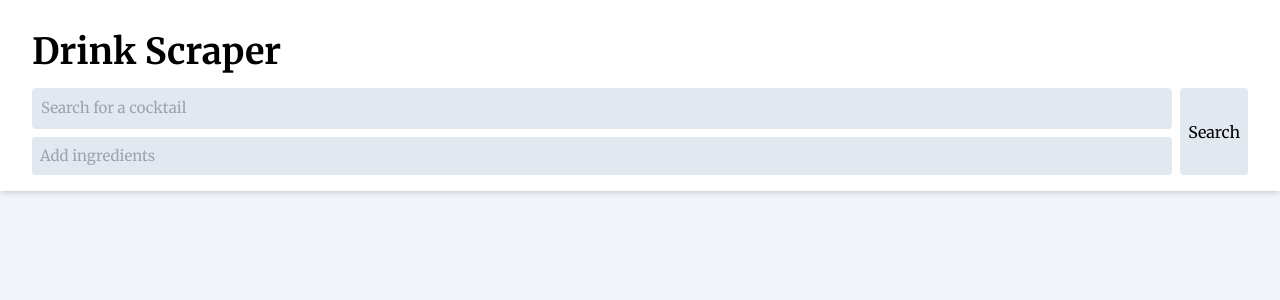
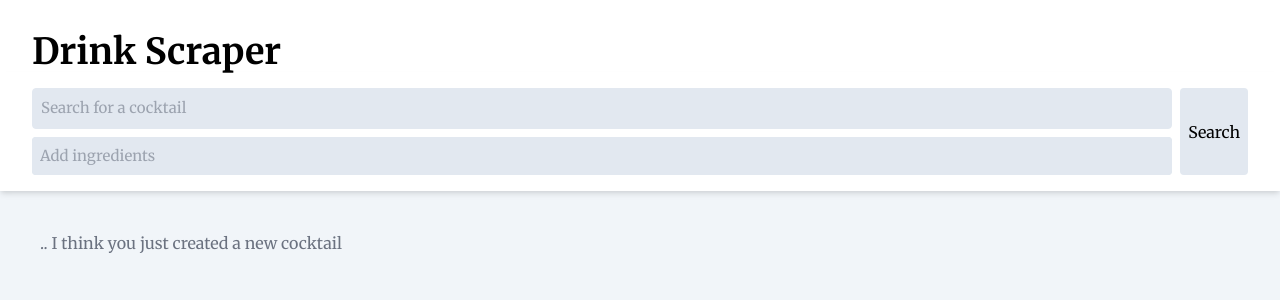
Before and after one commit to TorstenTyp/drinkscraper-next, a Next.js app: page / in a window 1280 px wide. Shown: the top 300 px of the page. Built offline with nearby package versions, Linux system fonts and the light colour scheme.

Commit message:
Message on 0 results found

```diff
--- a/app/page.tsx
+++ b/app/page.tsx
@@ -56,13 +56,17 @@ export default function Page() {
       <div className="cards">
         {isLoading ? (
           <CardSkeleton />
-        ) : (
+        ) : cocktails.length > 0 ? (
           cocktails.map((cocktail: Cocktail) => (
             <Card
               key={cocktail.ID}
               cocktail={cocktail}
             />
           ))
+        ) : (
+          <div className="w-full text-center p-8 text-gray-500">
+            .. I think you just created a new cocktail
+          </div>
         )}
       </div>
     </div>
```
